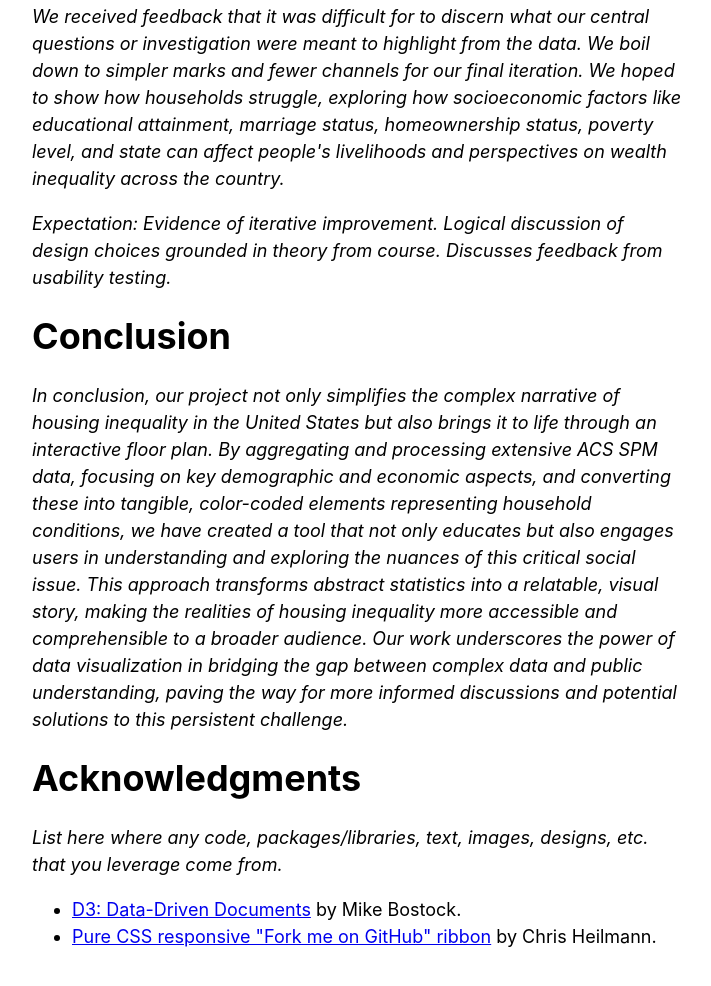
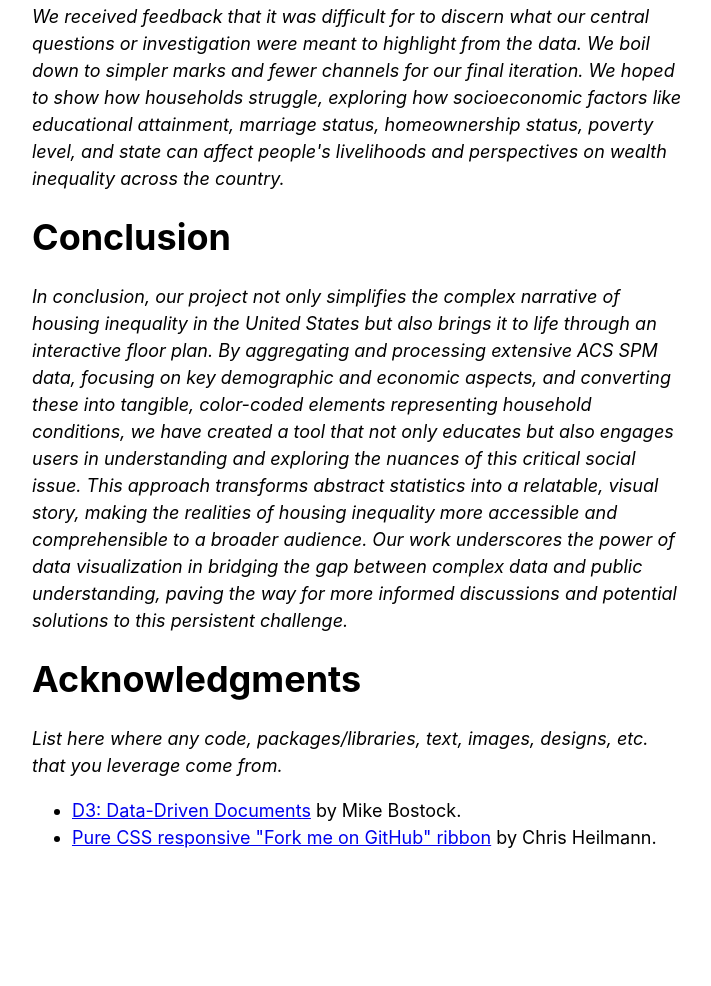
Before and after one commit to COSI116A-Brandeis-InfoVis-Fall23/cosi-116a-final-project-code-AG3NTZ3R0, a plain HTML site: page index.html in a window 1280 px wide. Shown: the part 7002-7988 px from the top of the page, without its empty margins (283-994 px from the left). After the commit the page ends 7893 px from the top, so only its background shows below. Drawn offline with Linux system fonts and the light colour scheme.

Commit message:
modified detail for Design Process section

```diff
--- a/index.html
+++ b/index.html
@@ -170,9 +170,6 @@
         inequality across the country.
       </em>
     </p>
-    <p><em>Expectation: Evidence of iterative improvement.
-    Logical discussion of design choices grounded in theory from course.
-    Discusses feedback from usability testing.</em></p>
 
     <h1>Conclusion</h1>
     <p>
```
